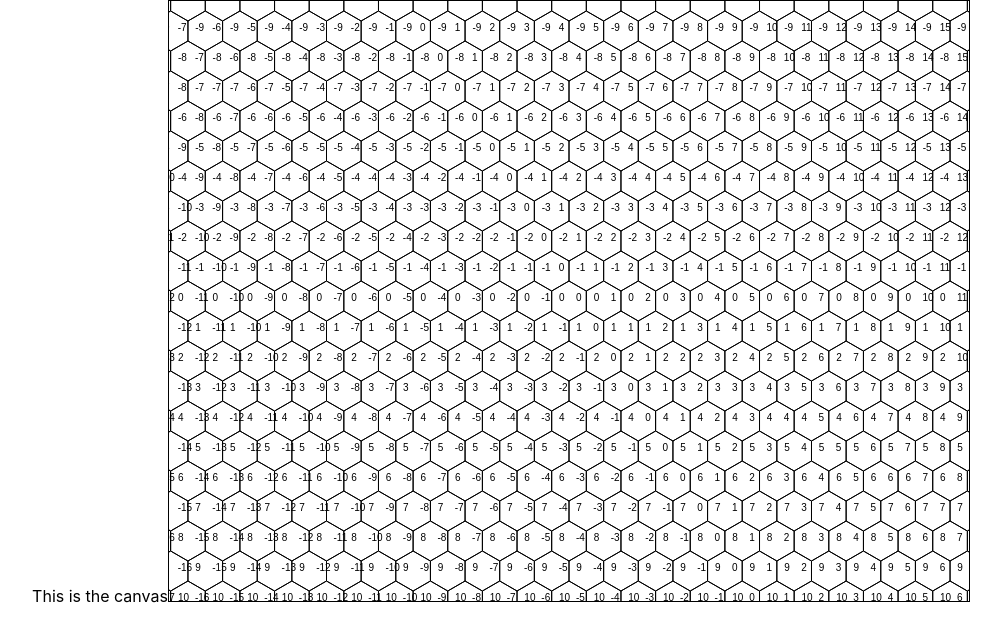
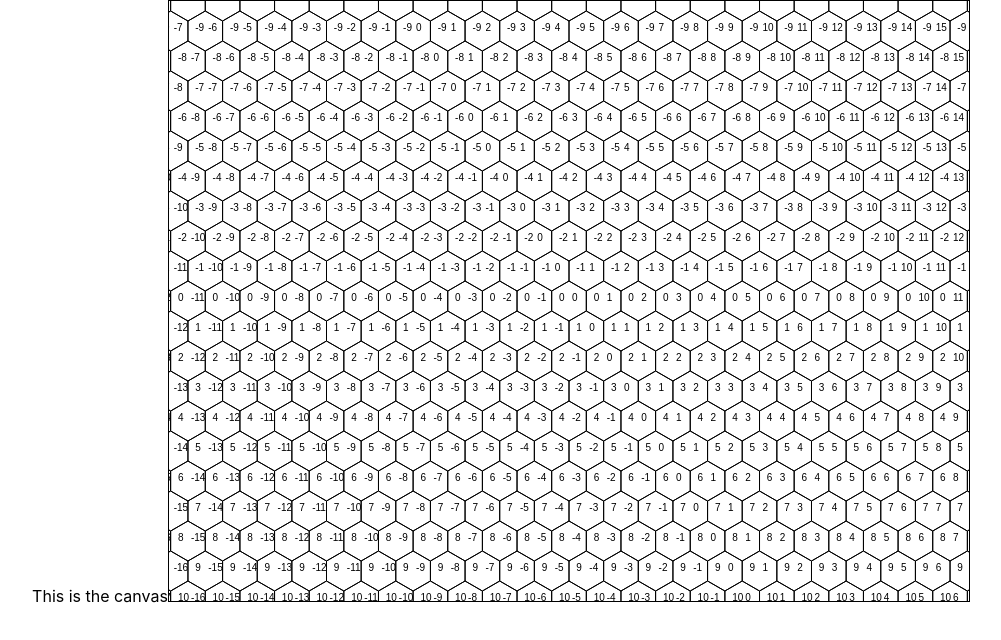
Before and after one commit to Eldamarth/hexBoard, a React (Create React App) app: page / in a window 1280 px wide. Shown: the top 640 px of the page, without its empty margins (139-1140 px from the left). Built offline with nearby package versions, Linux system fonts and the light colour scheme.

Commit message:
Fix display of hex

```diff
--- a/src/components/canvas.jsx
+++ b/src/components/canvas.jsx
@@ -13,7 +13,6 @@ class Canvas extends Component{
             }
         }
     }
-
 
     componentWillMount(){
         let hexParameters = this.getHexParameters();
@@ -110,7 +109,8 @@ class Canvas extends Component{
     drawHexCoordinates(canvasID, center, hex){
         const ctx = canvasID.getContext("2d");
         ctx.fillText(hex.col, center.x-10, center.y);
-        ctx.fillText(hex.row, center.x+7, center.y);
+        // ctx.fillText(',', center.x,center.y)
+        ctx.fillText(hex.row, center.x+3, center.y);
     }
 
     render() {
```
